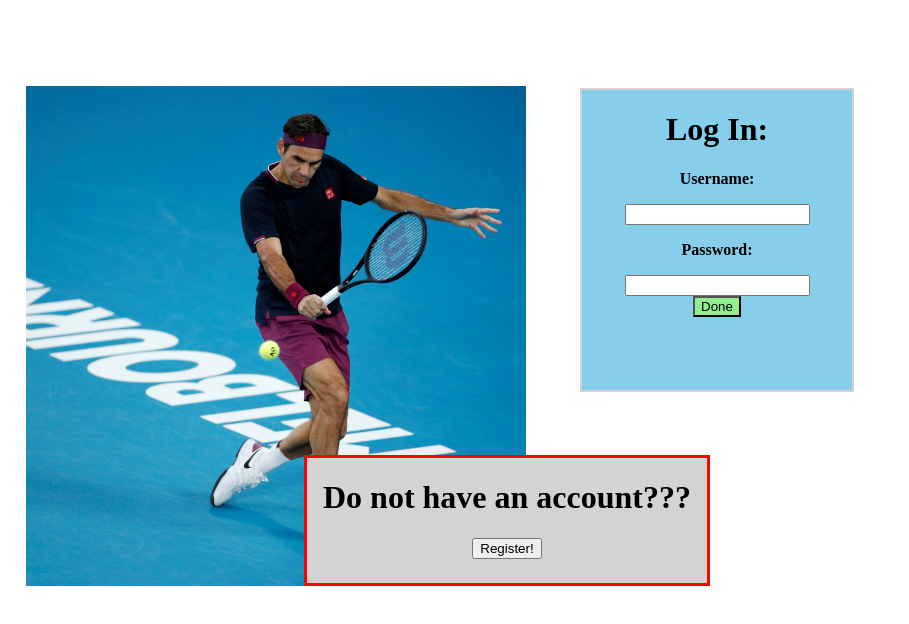
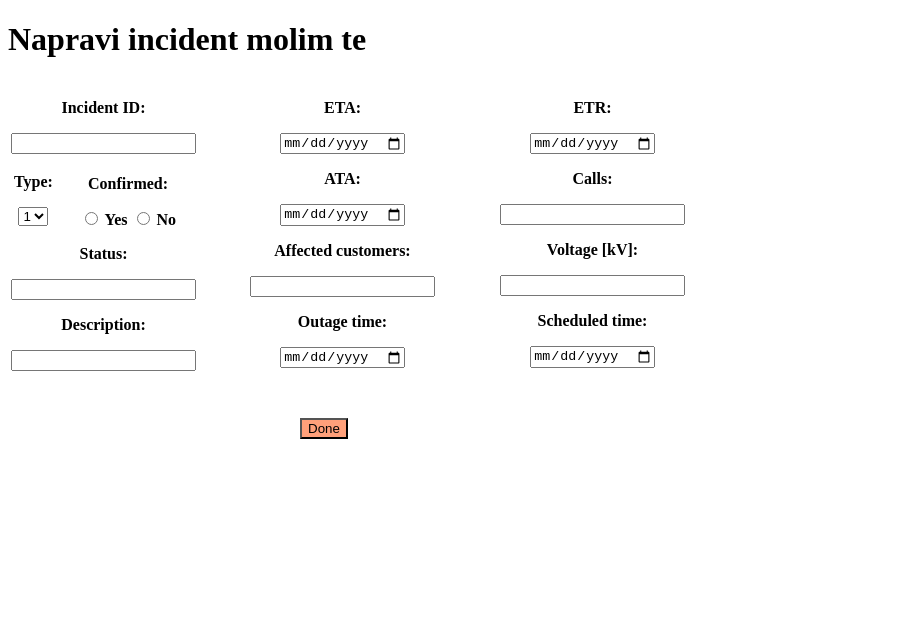
Before and after one commit to slavke01/AnguWarriors, an Angular app: page / in a window 1280 px wide. Shown: the top 624 px of the page, without its empty margins (0-909 px from the left). Built offline with nearby package versions, Linux system fonts and the light colour scheme.

Commit message:
CSS Pt.2

```diff
--- a/package.json
+++ b/package.json
@@ -19,6 +19,7 @@
     "@angular/platform-browser": "~11.2.3",
     "@angular/platform-browser-dynamic": "~11.2.3",
     "@angular/router": "~11.2.3",
+    "bootstrap": "^4.6.0",
     "rxjs": "~6.6.0",
     "tslib": "^2.0.0",
     "zone.js": "~0.11.3"
--- a/src/app/app.component.html
+++ b/src/app/app.component.html
@@ -1 +1 @@
-<app-login-comp ></app-login-comp>
+<app-incident-new ></app-incident-new>
--- a/src/app/incident-new/incident-new.component.css
+++ b/src/app/incident-new/incident-new.component.css
@@ -0,0 +1,28 @@
+.left{
+
+    position: absolute;
+}
+
+.mid{
+    position: absolute;
+    left: 250px;
+
+}
+
+.right{
+    left: 500px;
+    position: absolute;
+}
+.btn{
+
+position:absolute;
+top :400px;
+left :300px;
+}
+
+.confi{
+position: absolute;
+top:76px;
+left :69px;
+
+}
--- a/src/app/incident-new/incident-new.component.html
+++ b/src/app/incident-new/incident-new.component.html
@@ -1,11 +1,21 @@
 <h1>Napravi incident molim te</h1>
+
+<table>
+    <tr>
+        <th>
+            <div class="left">
 
 <p>Incident ID:</p>
 <input (input)="onChangeIncId($event.target.value)" type="text">
+<table>
+    <tr>
 
+        <th>
 <p>Type:</p>
 <select (change) = "onChangeType($event.target.value)" > <option [selected]="type" *ngFor="let opcija of niz">{{opcija}}</option> </select>
-
+</th>
+<th>
+<div class="confi">
 <p>Confirmed:</p>
 <label class="radio">
 
@@ -15,13 +25,20 @@
     No
 
 </label>
+</div>
+</th>
 
+</tr>
+</table>
 <p>Status:</p>
 <input (input)="onChangeStatus($event.target.value)" type="text">
 
 <p>Description:</p>
 <input (input)="onChangeDesc($event.target.value)" type="text">
-
+</div>
+</th>
+<th>
+    <div class="mid">
 <p>ETA:</p>
 <input (input)="onChangeEta($event.target.value)" type="date">
 
@@ -34,7 +51,10 @@
 
 <p>Outage time:</p>
 <input (input)="onChangeOutageTime($event.target.value)" type="date">
-
+    </div>
+</th>
+<th>
+    <div class="right">
 <p>ETR:</p>
 <input (input)="onChangeEtr($event.target.value)" type="date">
 
@@ -46,8 +66,11 @@
 
 <p>Scheduled time:</p>
 <input (input)="onChangeScheduledTime($event.target.value)" type="date">
-
-<div>
+</div>
+</th>
+</tr>
+</table>
+<div class="btn">
     <br/>
     <button (click) ="gotovoFja()" style="background-color: lightsalmon;">Done</button>
 </div>
--- a/src/app/login-comp/login-comp.component.html
+++ b/src/app/login-comp/login-comp.component.html
@@ -1,6 +1,6 @@
 
 
-<table>
+<table >
     <tr>
         <th>
 <img class="fed" src="{{federer}}">
--- a/src/app/reg-comp/reg-comp.component.css
+++ b/src/app/reg-comp/reg-comp.component.css
@@ -0,0 +1,14 @@
+.reg-right{
+
+position: absolute;
+top: 83px;
+
+
+}
+.btn{
+
+position: absolute;
+top: 375px;
+left: 150px;
+
+}
--- a/src/app/reg-comp/reg-comp.component.html
+++ b/src/app/reg-comp/reg-comp.component.html
@@ -1,27 +1,37 @@
 <h1>Registruj se molim te</h1>
+<table>
+    <tr>
+        <th>
+<div class="reg-left">
+<p class="Name">First name:</p>
+<input class="Input" (input)="onChangeFirstName($event.target.value)" type="text">
 
-<p>First name:</p>
-<input (input)="onChangeFirstName($event.target.value)" type="text">
+<p class="Name">Last name:</p>
+<input class="Input" (input)="onChangeLastName($event.target.value)" type="text">
 
-<p>Last name:</p>
-<input (input)="onChangeLastName($event.target.value)" type="text">
+<p class="Name">Date of birth:</p>
+<input class="Input" (input)="onChangeDateOfBirth($event.target.value)" type="text">
+</div>
+</th>
+<th>
+<div class="reg-right">
+<p class="Name">Address:</p>
+<input class="Input" (input)="onChangeAddress($event.target.value)" type="text">
 
-<p>Date of birth:</p>
-<input (input)="onChangeDateOfBirth($event.target.value)" type="text">
+<p class="Name">Email address:</p>
+<input class="Input" (input)="onChangeEmailAddress($event.target.value)" type="text">
 
-<p>Address:</p>
-<input (input)="onChangeAddress($event.target.value)" type="text">
+<p class="Name">Username:</p>
+<input class="Input" (input)="onChangeUsername($event.target.value)" type="text">
 
-<p>Email address:</p>
-<input (input)="onChangeEmailAddress($event.target.value)" type="text">
+<p class ="Name">Password:</p>
+<input class="Input" (input)="onChangePassword($event.target.value)" type="password">
+</div>
+</th>
 
-<p>Username:</p>
-<input (input)="onChangeUsername($event.target.value)" type="text">
-
-<p>Password:</p>
-<input (input)="onChangePassword($event.target.value)" type="password">
-
-<div>
+</tr>
+</table>
+<div class="btn">
     <br/>
     <button (click)="metodaAjmo()" style="background-color:lightblue;" >Done</button>
 </div>
--- a/src/styles.css
+++ b/src/styles.css
@@ -1,4 +1,6 @@
-/* You can add global styles to this file, and also import other style files */
+/* You can add global styles to this file, and also import other style files
+@import '~bootstrap/dist/css/bootstrap.min.css';
+*/
 .login{
 
     position: absolute;
```
Also changed, not shown: 1 other file (tests, documents, lock files or other folders).
